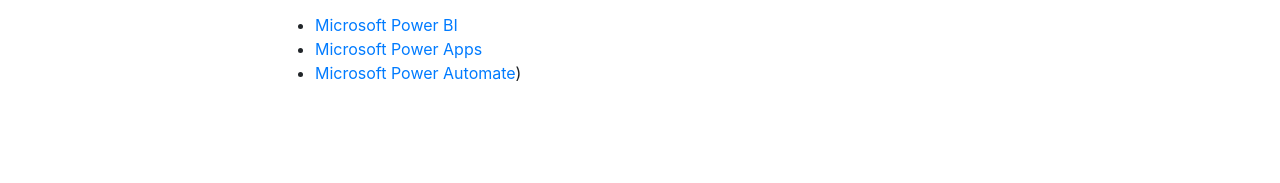
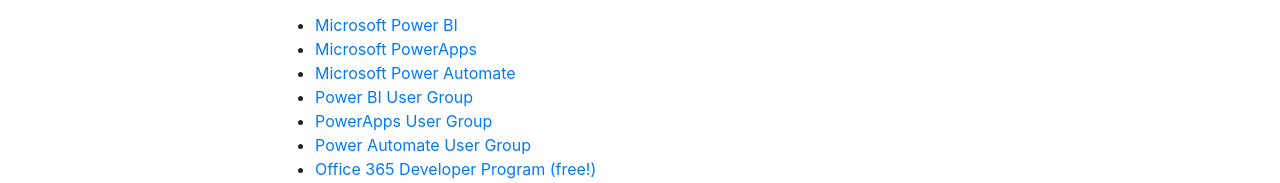
Before and after one commit to powerplatformmem/powerplatformmem.github.io, a website with bundled scripts: page resources.html in a window 1280 px wide. Shown: the part 617-800 px from the top of the page. Built offline with nearby package versions, Linux system fonts and the light colour scheme.

Commit message:
new resources

```diff
--- a/resources.html
+++ b/resources.html
@@ -70,8 +70,12 @@
           </p>
           <ul>
             <li><a href="https://https://powerbi.microsoft.com/">Microsoft Power BI</a></li>
-            <li><a href="https://powerapps.microsoft.com/">Microsoft Power Apps</a></li>
-            <li><a href="https://flow.microsoft.com/">Microsoft Power Automate</a>)</li>
+            <li><a href="https://powerapps.microsoft.com/">Microsoft PowerApps</a></li>
+            <li><a href="https://flow.microsoft.com/">Microsoft Power Automate</a></li>
+            <li><a href="https://www.pbiusergroup.com/home">Power BI User Group</a></li>
+            <li><a href="https://www.powerappsug.com/home">PowerApps User Group</a></li>
+            <li><a href="https://www.flowug.com/home">Power Automate User Group</a></li>
+            <li><a href="https://developer.microsoft.com/en-us/office/dev-program">Office 365 Developer Program (free!)</a></li>
           </ul>
         </div>
       </div>
```
